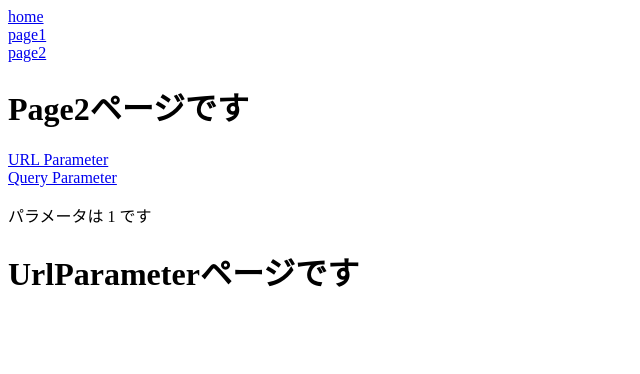
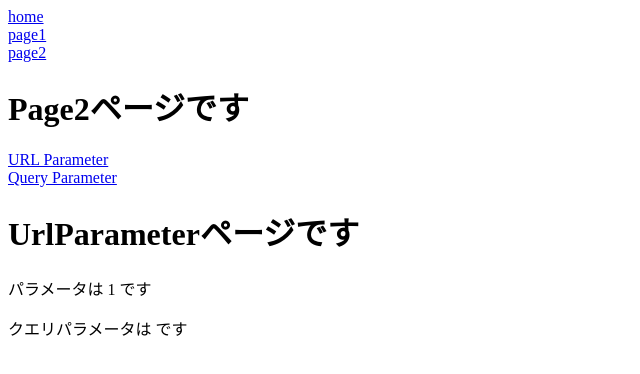
Before and after one commit to kajiharaj1/lean-react, a React (Create React App) app in the folder docker/app/react-router/: page /page2/1 in a window 1280 px wide. Shown: the top 374 px of the page, without its empty margins (0-640 px from the left). Built offline with nearby package versions, Linux system fonts and the light colour scheme.

Commit message:
クエリパラメータの取得

```diff
--- a/docker/app/react-router/src/UrlParameter.tsx
+++ b/docker/app/react-router/src/UrlParameter.tsx
@@ -2,13 +2,15 @@ import { useParams, useLocation } from "react-router-dom";
 
 export const UrlParameter = () => {
     const { id } = useParams();
-    const location = useLocation();
+    const { search } = useLocation();
+    const query = new URLSearchParams(search);
+    console.log(query);
 
-    console.log(location);
     return (
         <div>
+            <h1>UrlParameterページです</h1>
             <p>パラメータは {id} です</p>
-            <h1>UrlParameterページです</h1>
+            <p>クエリパラメータは {query.get("name")} です</p>
         </div>
     )
 }
```
